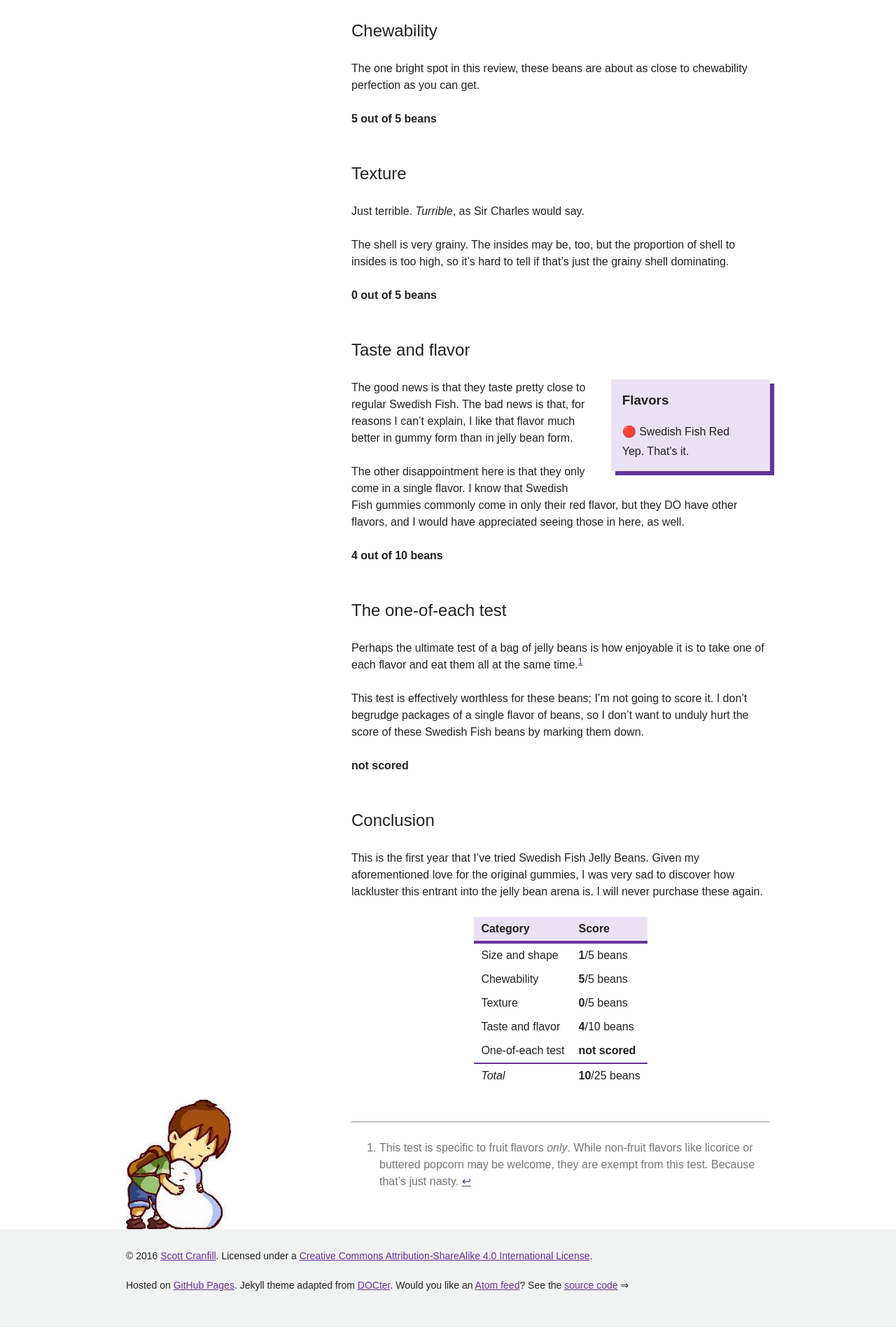
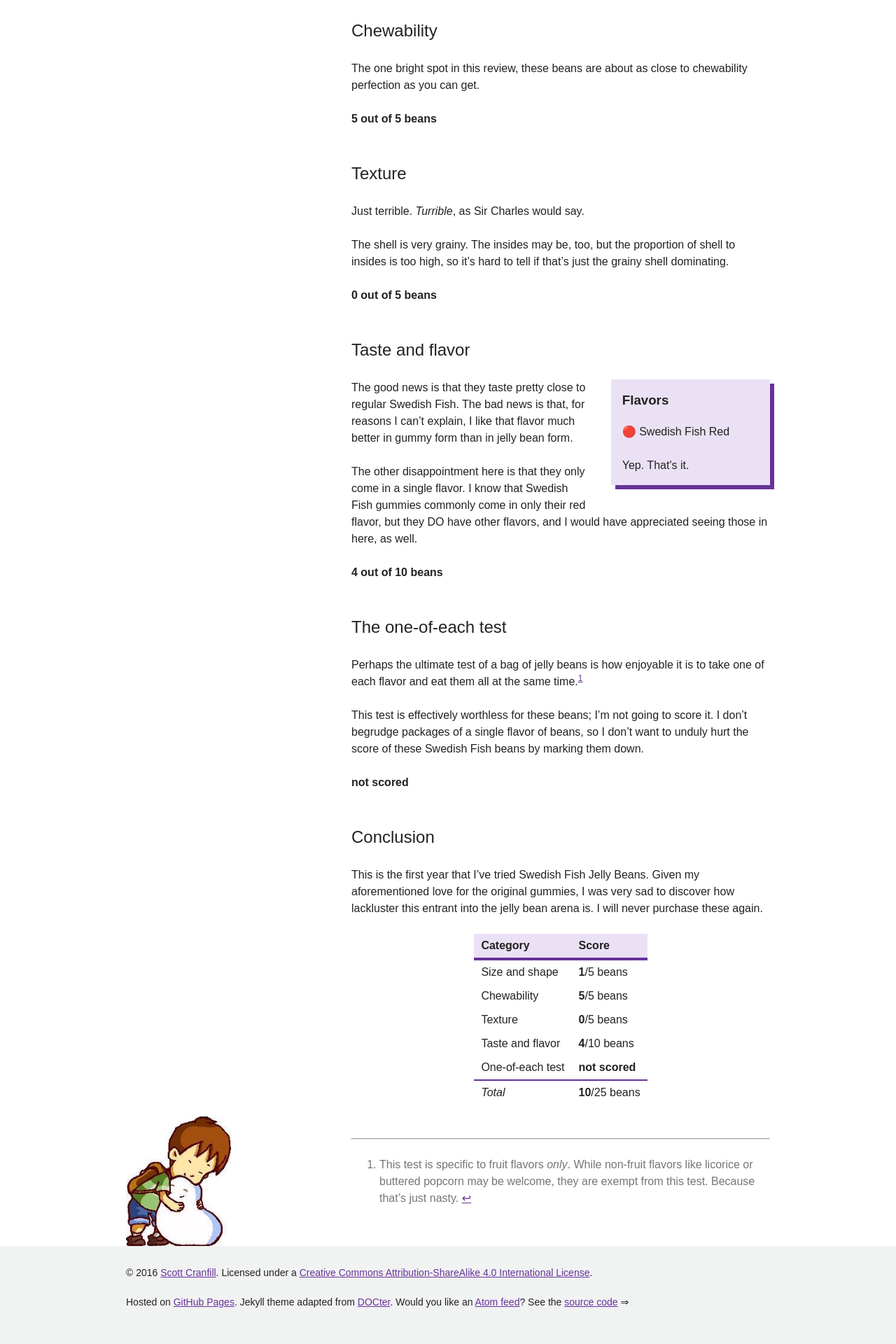
Before and after one commit to Scotchester/jellybeans, a Jekyll site: the page built from _posts/2016-03-23-swedish-fish-jelly-beans.md, in a window 1280 px wide. Shown: the part 1076-2996 px from the top of the page at 70% size. Built offline with Jekyll 4.4.1, drawn with Linux system fonts in a browser that asks for light colours; emoji names are drawn with the system emoji font; before the commit the page ends 2972 px from its top, so only the background shows below that.

Commit message:
Fix inset paragraph formatting

```diff
--- a/_posts/2016-03-23-swedish-fish-jelly-beans.md
+++ b/_posts/2016-03-23-swedish-fish-jelly-beans.md
@@ -57,7 +57,7 @@
     <ul class="emoji-list">
         <li>:red_circle: Swedish Fish Red</li>
     </ul>
-    Yep. That's it.
+    <p>Yep. That's it.</p>
 </div>
 
 The good news is that they taste pretty close to regular Swedish Fish.
```
